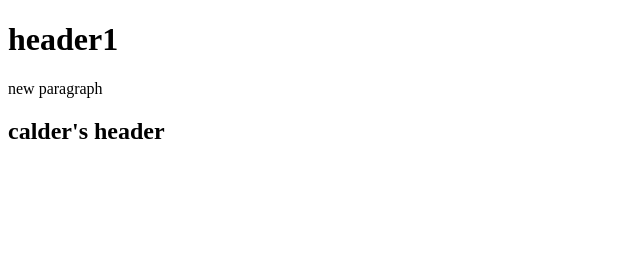
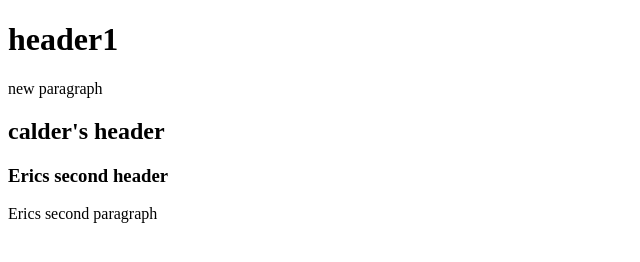
Before and after one commit to ericdreyer1/EricDreyer, a plain HTML site: page index.html in a window 1280 px wide. Shown: the whole page, without its empty margins (0-640 px from the left). Drawn offline with Linux system fonts and the light colour scheme.

Commit message:
Added another header/paragraph

```diff
--- a/index.html
+++ b/index.html
@@ -1,14 +1,18 @@
 <!DOCTYPE html>
 <html lang="en">
-  <head>
+
+<head>
     <meta charset="UTF-8" />
     <meta name="viewport" content="width=device-width, initial-scale=1.0" />
     <title>New Title</title>
-  </head>
+</head>
 
-  <body>
+<body>
     <h1>header1</h1>
     <p>new paragraph</p>
     <h2>calder's header</h2>
-  </body>
+    <h3>Erics second header</h3>
+    <p>Erics second paragraph</p>
+</body>
+
 </html>
```
